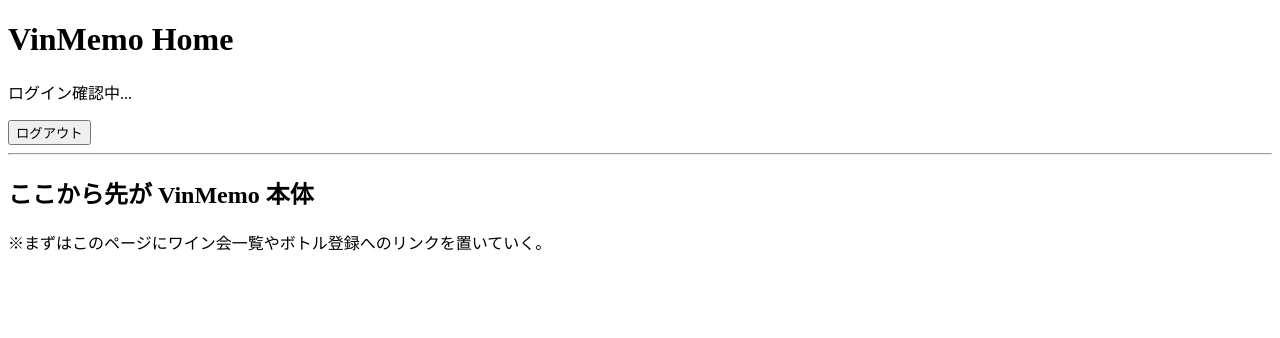
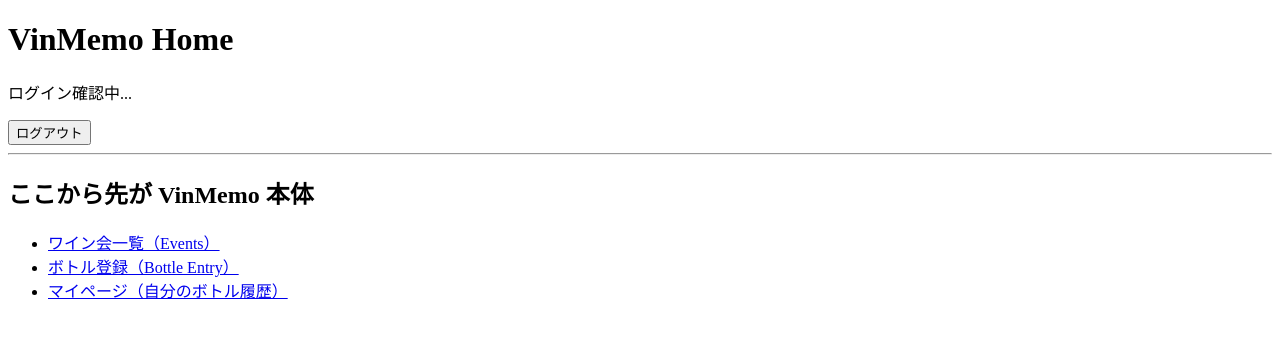
Before and after one commit to sin2yk/vinmemo-app, a PHP site: page /home.php in a window 1280 px wide. Shown: the top 338 px of the page. Run offline with PHP 8.4, Linux system fonts and the light colour scheme; some libraries are stand-ins or nearby versions.

Commit message:
vinmemo main area php files

```diff
--- a/home.php
+++ b/home.php
@@ -31,8 +31,12 @@
 
   <hr>
 
-  <h2>ここから先が VinMemo 本体</h2>
-  <p>※まずはこのページにワイン会一覧やボトル登録へのリンクを置いていく。</p>
+<h2>ここから先が VinMemo 本体</h2>
+<ul>
+  <li><a href="events.php">ワイン会一覧（Events）</a></li>
+  <li><a href="entry.php">ボトル登録（Bottle Entry）</a></li>
+  <li><a href="mypage.php">マイページ（自分のボトル履歴）</a></li>
+</ul>
 
   <script type="module">
     import { initializeApp } from "https://www.gstatic.com/firebasejs/12.6.0/firebase-app.js";
```
Also changed, not shown: entry.php (added), events.php (added), mypage.php (added).
